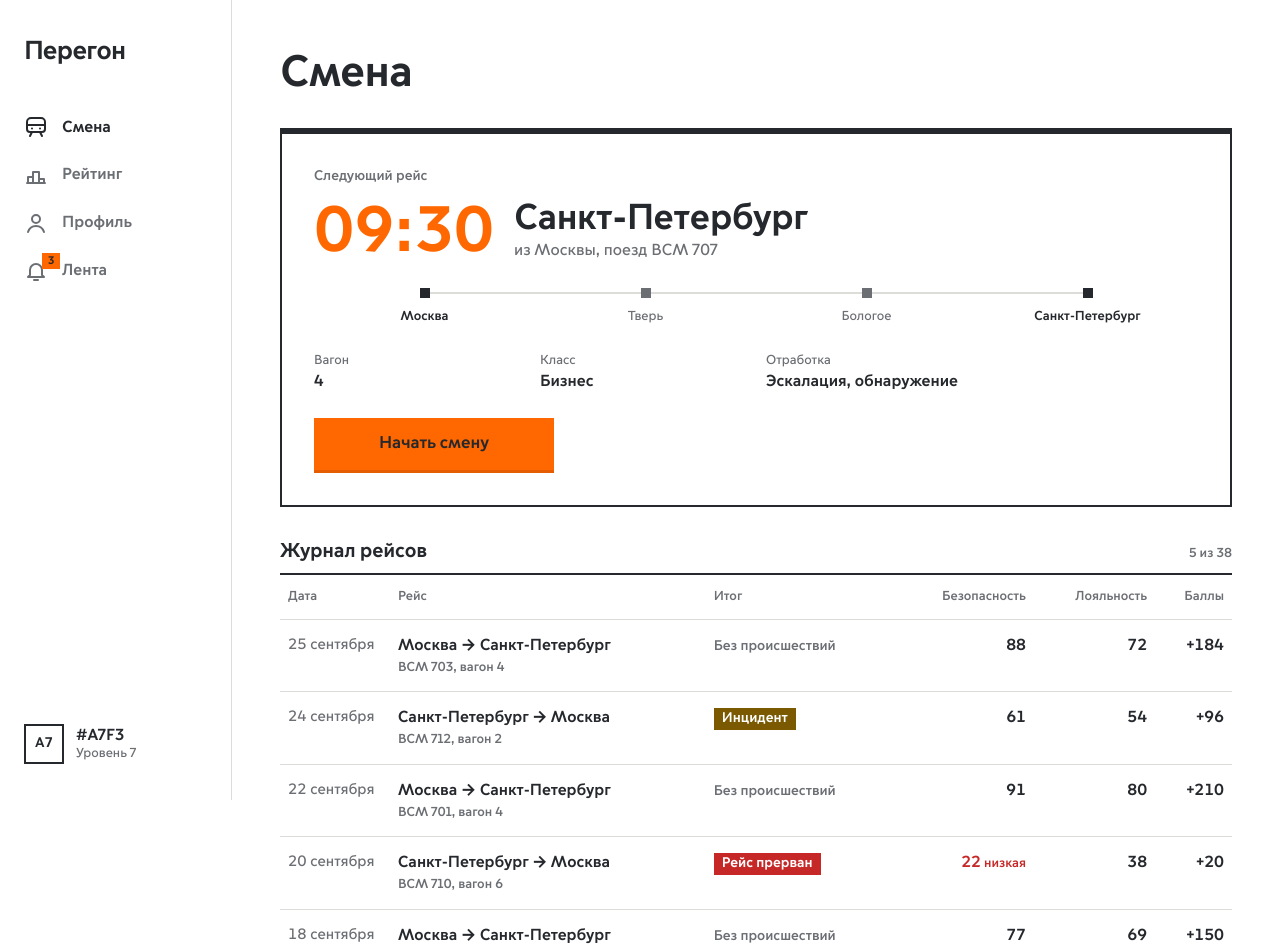
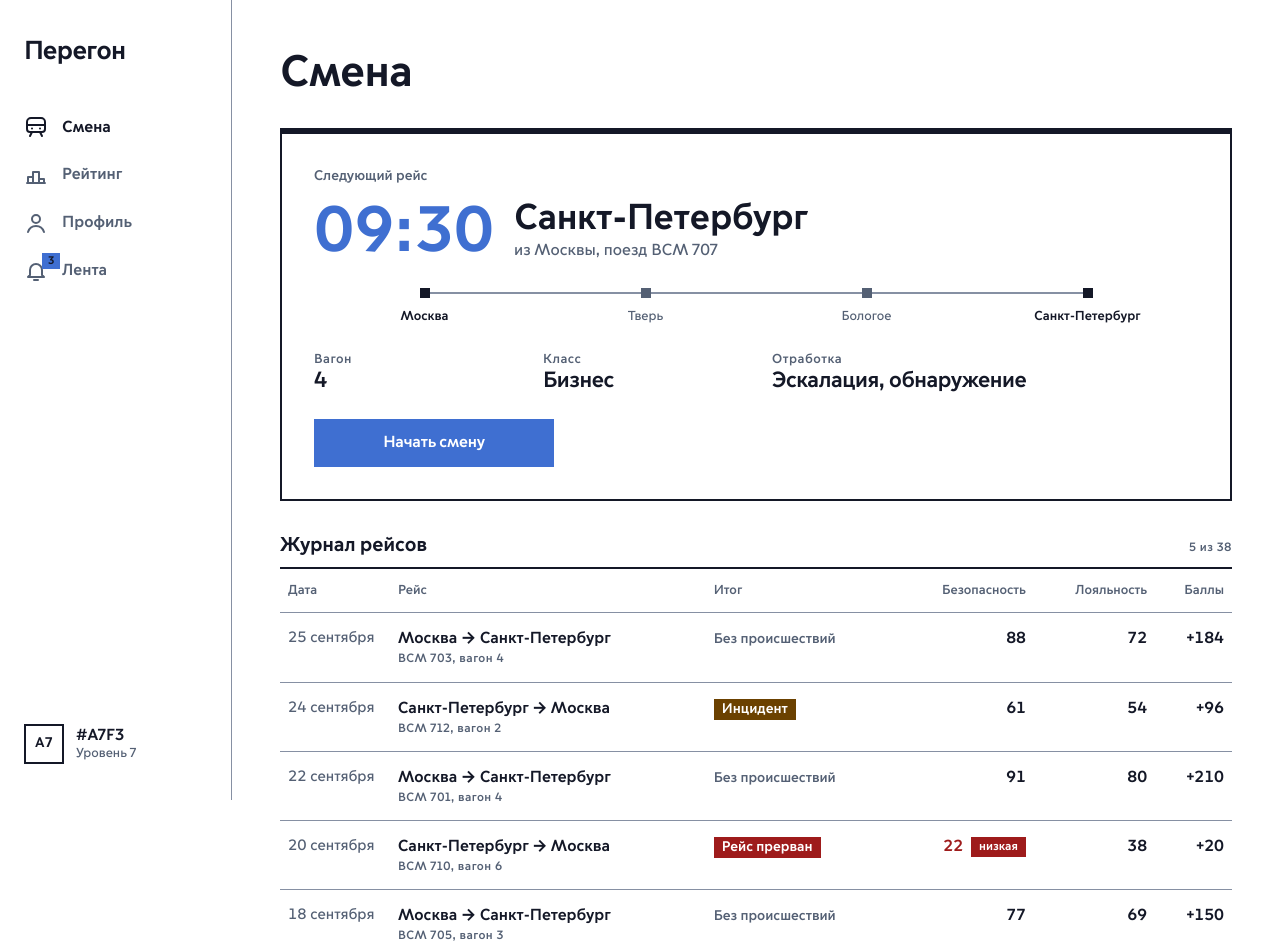
Before and after one commit to GachiL0Rd/vsm-400, a React (Vite) app in the folder Frontend/: page / in a window 1280 px wide. Shown: the top 949 px of the page. Built offline with nearby package versions, Linux system fonts and the light colour scheme; no server answers.

Commit message:
style(frontend): add editorial cobalt tokens

```diff
--- a/Frontend/src/index.css
+++ b/Frontend/src/index.css
@@ -27,33 +27,32 @@
 }
 
 :root {
-  /* Нейтральная шкала: основа интерфейса. */
+  /* Бумага и чернила. Текст почти чёрный, с холодным подтоном. */
   --white: #ffffff;
-  --cloud: #e8e8e6;
-  --line: #dcdcd9;
-  --smoke: #a3a5a8;
-  --iron: #6b6e73;
-  /* Основной цвет текста и контуров — графит, как ливрея поездов ВСМ. */
-  --ink: #25282c;
-  --ink-08: rgb(37 40 44 / 8%);
+  --ink: #141827;
+  --ink-08: rgb(20 24 39 / 8%);
+  --iron: #546074;
+  --line: #8690a3;
+  --cloud: #e4e7ee;
 
-  /* Единственный акцент — сигнальный оранжевый. Только действие и «вы здесь». */
-  --signal: #ff6700;
-  --signal-hover: #ff7a1f;
-  --signal-press: #e65c00;
+  /* Кобальт только для действия и маркера «вы здесь». */
+  --signal: #3f6fd1;
+  --signal-hover: #325eb8;
+  --signal-press: #2a4f9c;
 
-  /* Статусы по логике светофора */
-  --ok: #1f7a34;
-  --warn: #7a5900;
-  --warn-line: #f0cf5a;
-  --stop: #c62828;
+  /* Светофор: норма тихая, отклонение — сплошная плашка. */
+  --ok: #0f6a3c;
+  --warn: #6b4100;
+  --warn-line: #6b4100;
+  --stop: #9e1b1b;
 
   --font: "Moscow Sans", system-ui, -apple-system, "Segoe UI", sans-serif;
 
   /* 232px при min-width: 900px — порог парный в Nav.css и App.css. */
   --nav-width: 232px;
+  /* Выступ времени отправления влево от колонки текста, с 1100px. */
+  --hang: 96px;
   --stack: 16px;
-  --measure: 640px;
 }
 
 * {
@@ -84,22 +83,31 @@ p {
 
 a {
   color: inherit;
+  text-underline-offset: 0.18em;
 }
 
 button {
+  border-radius: 0;
   font: inherit;
+}
+
+::selection {
+  background: var(--signal);
+  color: var(--white);
 }
 
 :focus-visible {
   outline: 3px solid var(--signal);
-  outline-offset: 2px;
+  outline-offset: 3px;
 }
 
 /* ---------- Общие элементы ---------- */
 
 .label {
-  font-size: 13px;
+  font-size: 12px;
   font-weight: 500;
+  letter-spacing: 0.04em;
+  line-height: 1.35;
   color: var(--iron);
 }
 
@@ -107,7 +115,7 @@ button {
   display: flex;
   justify-content: space-between;
   align-items: center;
-  gap: 12px;
+  gap: 16px;
 }
 
 .num {
@@ -118,14 +126,16 @@ button {
   display: inline-flex;
   justify-content: center;
   align-items: center;
-  gap: 8px;
-  padding: 13px 24px;
+  min-height: 48px;
+  padding: 0 24px;
   border: 0;
-  border-bottom: 3px solid var(--signal-press);
+  border-radius: 0;
   background: var(--signal);
-  color: var(--ink);
-  font-size: 17px;
+  color: var(--white);
+  font-size: 16px;
   font-weight: 700;
+  line-height: 1;
+  letter-spacing: -0.01em;
   text-decoration: none;
   cursor: pointer;
 }
@@ -135,49 +145,56 @@ button {
 }
 
 .btn:active {
-  border-bottom-width: 1px;
-  margin-top: 2px;
+  background: var(--signal-press);
 }
 
 .btn--ghost {
-  border: 2px solid var(--ink);
+  border: 1px solid var(--ink);
   background: var(--white);
+  color: var(--ink);
 }
 
-.btn--ghost:hover {
+.btn--ghost:hover,
+.btn--ghost:active {
   background: var(--ink);
   color: var(--white);
 }
 
-.btn--ghost:active {
-  border-bottom-width: 2px;
-  margin-top: 0;
-}
-
 .btn[aria-disabled="true"] {
-  border-color: var(--cloud);
   background: var(--cloud);
   color: var(--iron);
   cursor: not-allowed;
 }
 
-/* pointer-events: none убрал бы cursor: not-allowed, поэтому гасим только сдвиг :active. */
+.btn[aria-disabled="true"]:hover,
 .btn[aria-disabled="true"]:active {
-  border-bottom-width: 3px;
-  margin-top: 0;
+  background: var(--cloud);
+  color: var(--iron);
 }
 
 /* Пары «подпись — значение» в строку */
 .facts {
   display: grid;
-  grid-template-columns: repeat(auto-fit, minmax(120px, 1fr));
-  gap: 12px 20px;
+  grid-template-columns: repeat(auto-fit, minmax(128px, 1fr));
+  gap: 16px 32px;
   margin: 0;
+  width: 100%;
+}
+
+.facts dt {
+  font-size: 12px;
+  font-weight: 500;
+  letter-spacing: 0.04em;
+  line-height: 1.35;
+  color: var(--iron);
 }
 
 .facts dd {
   margin: 0;
+  font-size: 22px;
   font-weight: 700;
+  letter-spacing: -0.02em;
+  line-height: 1.2;
 }
 
 /* Пары «подпись — значение» списком, с линейками */
@@ -190,7 +207,7 @@ button {
   justify-content: space-between;
   align-items: baseline;
   gap: 16px;
-  padding: 10px 0;
+  padding: 12px 0;
   border-bottom: 1px solid var(--line);
 }
 
@@ -217,6 +234,20 @@ button {
   color: var(--stop);
 }
 
+/* Слово «низкая» — единственная плашка у проваленного числа. */
+span.label.down {
+  display: inline-block;
+  margin-left: 8px;
+  padding: 0 8px;
+  background: var(--stop);
+  color: var(--white);
+  font-size: 12px;
+  font-weight: 700;
+  letter-spacing: 0;
+  line-height: 20px;
+  vertical-align: middle;
+}
+
 .visually-hidden {
   position: absolute;
   width: 1px;
```
Also changed, not shown: Frontend/public/favicon.svg.
